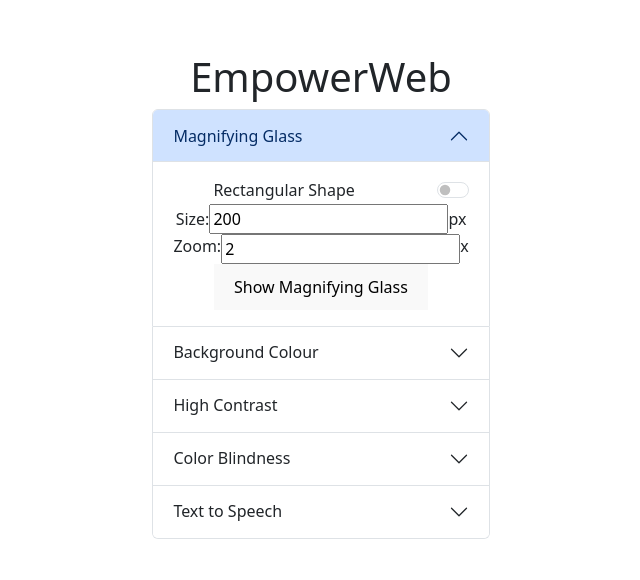
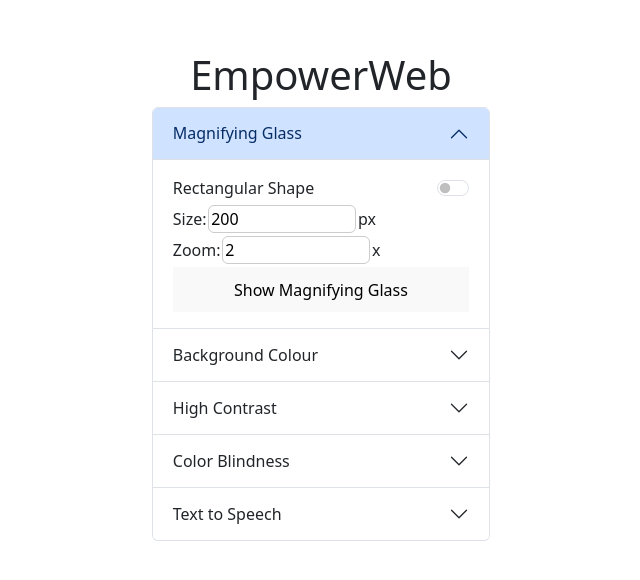
Before and after one commit to Asif-021/EmpowerWeb, a React (Vite) app: page / in a window 1280 px wide. Shown: the part 104-684 px from the top of the page, without its empty margins (319-959 px from the left). Built offline with nearby package versions, Linux system fonts and the light colour scheme.

Commit message:
Magnifying input styling complete

```diff
--- a/src/App.css
+++ b/src/App.css
@@ -5,7 +5,13 @@
   text-align: center;
 }
 
-
+input{
+  background-color: transparent;
+  box-shadow: none;
+  border: 1px solid #ccc;
+  border-radius: 6px;
+  color: black;
+}
 
 .accordion{
   min-width: 280px;
@@ -65,3 +71,17 @@
 .mgnfng-glss.hidden {
   display: none;
 }
+
+.input-label{
+  display: flex;
+  align-items: center;
+  margin-top: 0.2rem;
+}
+
+.scale{
+  margin-bottom: 0.2rem;
+}
+
+.rectangle-container{
+
+}
--- a/src/App.tsx
+++ b/src/App.tsx
@@ -146,6 +146,10 @@
               chrome.runtime.sendMessage({ action: 'stopTTS'});
               console.log('Stop TTS message sent');
             }
+            else if(interrupt==='clear'){
+              chrome.runtime.sendMessage({ action: 'stopTTS' });
+              console.log('Clear TTS and stop message sent');
+            }
           },
         });
       }
@@ -176,15 +180,17 @@
             aria-labelledby="magnifyingGlassHeader"
             data-bs-parent="#accessibilityAccordion"
           >
-            <div className="accordion-body">
-            <div className="form-check form-switch d-flex justify-content-between">
+            <div className="accordion-body d-flex flex-column">
+              <div className="form-check form-switch d-flex justify-content-between ps-0">
                 <label className="form-check-label" htmlFor="flexSwitchCheckDefault">Rectangular Shape</label>
                 <input className="form-check-input" type="checkbox" checked={isRectangle} onChange={() => setIsRectangle(!isRectangle)} role="switch" id="flexSwitchCheckDefault"/>
               </div>
               {!isRectangle ? (
-            <label htmlFor="magnifyingSize" id='magnifyingSizeContainer'>
+                <label className="input-label" htmlFor="magnifyingSize" id='magnifyingSizeContainer'>
                   Size:
                 <input
+                  className="w-50"
+                  style={{margin:"0 0.1rem"}}
                   id='magnifyingSize'
                   type="number"
                   min={100}
@@ -195,9 +201,10 @@
                 </label>
               ):(
                 <>
-                <label htmlFor="magnifyingHeight" id='magnifyingHeightContainer'>
+                <label className="input-label" htmlFor="magnifyingHeight" id='magnifyingHeightContainer'>
                   Height:
                   <input
+                    style={{width: "50%", margin:"0 0.1rem"}}
                     id='magnifyingHeight'
                     type="number"
                     min={100}
@@ -206,9 +213,10 @@
                   />
                   px
                 </label>
-                <label htmlFor="magnifyingWidth" id='magnifyingWidthContainer'>
+                <label className="input-label" htmlFor="magnifyingWidth" id='magnifyingWidthContainer'>
                   Width:
                   <input
+                    style={{width: "50%", margin:"0 0.1rem"}}
                     id='magnifyingWidth'
                     type="number"
                     min={100}
@@ -219,9 +227,11 @@
                 </label>
                 </>
               )}
-              <label id='magnifyingScaleContainer'>
+              <label className="input-label scale" id='magnifyingScaleContainer'>
                 Zoom:
               <input
+                className="w-50"
+                style={{margin:"0 0.1rem"}}
                 id='magnifyingScale'
                 type="number"
                 min={1}
@@ -445,7 +455,9 @@
           >
             <div className="accordion-body">
               <textarea
+                id = "textareaTTS"
                 placeholder="Paste text here to be spoken"
+                spellCheck="false"
                 onChange={(e) => setTextTTS(e.target.value)}
                 value={textTTS}
               />
@@ -453,6 +465,9 @@
               <button onClick={() => handleTTS("pause")}>Pause</button>
               <button onClick={() => handleTTS("resume")}>Resume</button>
               <button onClick={() => handleTTS("stop")}>Stop</button>
+              <button onClick={() => {handleTTS("clear");
+                                      setTextTTS("");}
+              }>Clear</button>
             </div>
           </div>
         </div>
```
Lines whose indentation alone changed are shown as unchanged.
